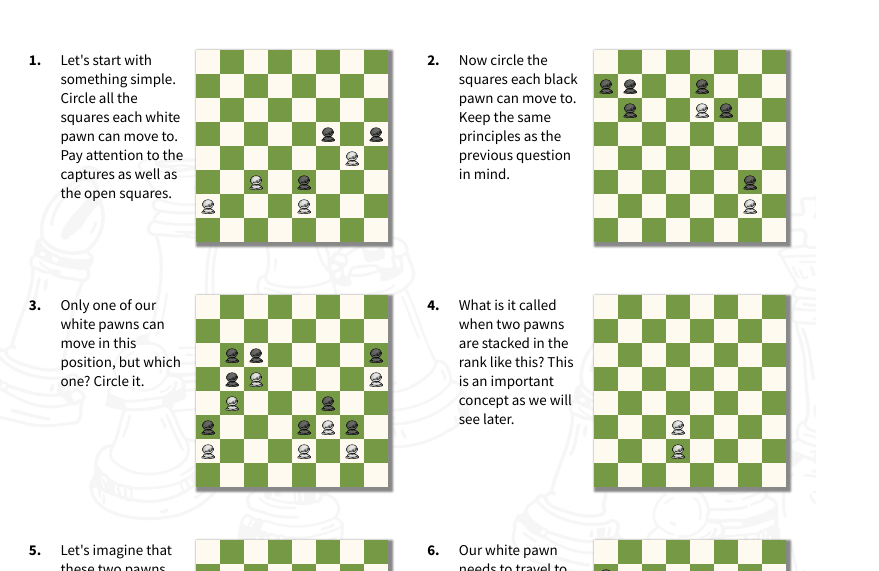
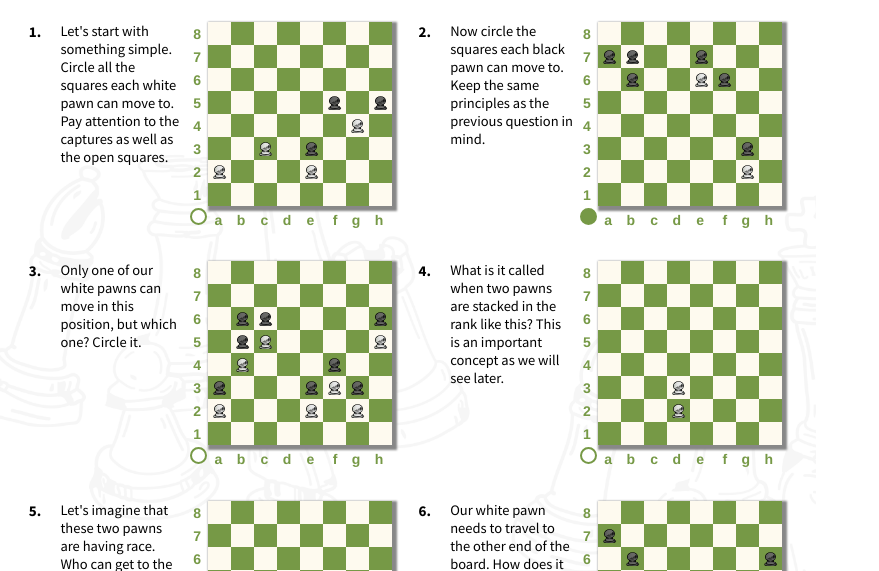
Before and after one commit to poftadeh/WorkSheetCreator, a plain HTML site: page index.html in a window 1280 px wide. Shown: the part 227-798 px from the top of the page, without its empty margins (0-879 px from the left). Drawn offline with Linux system fonts and the light colour scheme.

Commit message:
added coordinates and move indicators

```diff
--- a/css/chessboard-0.3.0.css
+++ b/css/chessboard-0.3.0.css
@@ -60,12 +60,14 @@
   font-family: "Helvetica Neue", Helvetica, Arial, sans-serif;
   font-size: 14px;
   position: absolute;
+  color:  #769946;
+  font-weight: 600;
 }
 .alpha-d2270 {
-  bottom: 1px;
-  right: 3px;
+  bottom: -22px;
+  right: 9px;
 }
 .numeric-fc462 {
-  top: 2px;
-  left: 2px;
+  top: 4px;
+  left: -15px;
 }
--- a/css/cms.css
+++ b/css/cms.css
@@ -17,6 +17,7 @@ body {
     background-image: url('../img/cmsback.png');
     background-repeat: no-repeat;
     background-size: contain;
+
 }
 
 .row p {
@@ -25,6 +26,7 @@ body {
     width: 1.5in;
     height: 1.75in;
     font-weight: 400;
+    font-size: 14.5px;
 }
 
 #topbar {
@@ -100,7 +102,8 @@ h2 span ~ span {
 }
 
 #content {
-    margin-top: 0.6in;
+  margin-top: 0.3in;
+  margin-bottom: 80px;
 }
 
 span {
@@ -109,7 +112,7 @@ span {
 
 .row {
     display: flex;
-    margin-bottom: 0.55in;
+    margin-bottom: 0.58in;
 }
 
 .row span {
@@ -118,7 +121,7 @@ span {
 }
 
 span~span {
-    margin-left: 0.4in;
+    margin-left: 0.22in;
 }
 
 .row:last-of-type {
@@ -127,6 +130,7 @@ span~span {
 
 .chessboard {
     width: 2.3in;
+    margin-left: 15px;
 }
 
 #footer {
@@ -152,3 +156,25 @@ span~span {
     padding: 0;
     display: block;
 }
+
+.white-to-move:after {
+  position: absolute;
+  content: "";
+  height: 13px;
+  width: 13px;
+  border: 2px solid #769946;
+  transform: translate(-18px, 2px);
+  border-radius: 50%;
+  background-color: white;
+}
+
+.black-to-move:after {
+  position: absolute;
+  content: "";
+  height: 13px;
+  width: 13px;
+  border: 2px solid #769946;
+  transform: translate(-18px, 2px);
+  border-radius: 50%;
+  background-color: #769946;
+}
--- a/css/styles.css
+++ b/css/styles.css
@@ -8,8 +8,6 @@ p {
     width: 300px;
     margin: 0;
     margin: 10px;
-
-
 }
 p ~ p {
 border: 2px solid green;
--- a/index.html
+++ b/index.html
@@ -31,26 +31,28 @@
         <div class="row">
             <span>1. </span>
             <p class="question"></p>
-            <div id="board1" class="chessboard"></div>
+            <div id="board1" class="chessboard white-to-move"></div>
             <span>2. </span>
             <p class="question"></p>
-            <div id="board2" class="chessboard"></div>
+            <div id="board2" class="chessboard black-to-move">
+
+            </div>
         </div>
         <div class="row">
             <span>3. </span>
             <p class="question"></p>
-            <div id="board3" class="chessboard"></div>
+            <div id="board3" class="chessboard white-to-move"></div>
             <span>4. </span>
             <p class="question"></p>
-            <div id="board4" class="chessboard"></div>
+            <div id="board4" class="chessboard white-to-move"></div>
         </div>
         <div class="row">
             <span>5. </span>
             <p class="question"></p>
-            <div id="board5" class="chessboard"></div>
+            <div id="board5" class="chessboard white-to-move"></div>
             <span>6. </span>
             <p class="question"></p>
-            <div id="board6" class="chessboard"></div>
+            <div id="board6" class="chessboard white-to-move"></div>
         </div>
     </div>
     <div id="footer">
--- a/js/populateBoards.js
+++ b/js/populateBoards.js
@@ -21,7 +21,7 @@ function generateSheet() {
         try {
             ChessBoard('board' + ((numPuzzles % boards.length) + 1), {
                 position: puzzles[numPuzzles].FEN,
-                showNotation: false,
+                //showNotation: false,
             });
         } catch(err) {
             alert("no more puzzles!");
--- a/js/puzzles.js
+++ b/js/puzzles.js
@@ -51,7 +51,7 @@ var puzzles = [{
         "Level": "Pawn",
         "Module": "Rook Moves",
         "FEN": "7R/8/8/3r4/8/8/8/8 w - -",
-        "Question": "Which rook has more squares it can travel to? Circle the answer: (White Rook/ Black Rook/Both the same)",
+        "Question": "Which rook has more squares it can travel to? The white rook, the black rook, or are they both equal?",
         "Answer": "Both the same"
     },
     {
@@ -317,7 +317,7 @@ var puzzles = [{
         "Level": "Knight",
         "Module": "Check",
         "FEN": "5B2/7N/4k3/8/3P4/5P2/4B1P1/RK5Q w - -",
-        "Question": "There are five ways to check the black king. Can you find them all?",
+        "Question": "There are six ways to check the black king. Can you find them all?",
         "Answer": "Ra5+, Nc5+, d5+, Bc4+, Qh3+"
     },
     {
@@ -387,7 +387,7 @@ var puzzles = [{
         "Level": "Knight",
         "Module": "Chess Notation",
         "FEN": "rn1r2k1/ppp2ppp/8/3P3q/5pb1/2PP1QP1/P1P1N2P/R1B1K2R w KQkq -",
-        "Question": "Play out this game by Paul Morphy then circle the pieces that are out of place on this board.\n1.e4 e5 2.f4 exf4 3.Bc4 d5 4.Bxd5 Nf6 5.Nc3 Bb4 6.d3 Nxd5 7.exd5 O-O 8.Qf3 Re8+ 9.Ne2 Bxc3+ 10.bxc3 Qh4+ 11.g3 Bg4",
+        "Question": "Play out this game by Paul Morphy then circle the pieces that are out of place on this board: \n1.e4 e5 2.f4 exf4 3.Bc4 d5 4.Bxd5 Nf6 5.Nc3 Bb4 6.d3 Nxd5 7.exd5 O-O 8.Qf3 Re8+ 9.Ne2 Bxc3+ 10.bxc3 Qh4+ 11.g3 Bg4",
         "Answer": "Rd8, Qh5"
     },
     {
@@ -401,14 +401,14 @@ var puzzles = [{
         "Level": "Knight",
         "Module": "Chess Notation",
         "FEN": "rnbqkb1r/pp3ppp/2p2n2/3pp3/2PPP3/2N2N2/PP3PPP/R1BQKB1R w KQkq -",
-        "Question": "Circle the piece that moves with the notation exd5 that captures a pawn.",
+        "Question": "Circle the piece that moves with the notation exd5.",
         "Answer": "pawn on e4"
     },
     {
         "Level": "Knight",
         "Module": "Chess Notation",
         "FEN": "8/R7/5k2/8/r2R4/8/R7/5K2 w - -",
-        "Question": "There are many rooks, but circle the one that moves with the notation Rdxa4. It's important to tell rooks apart for when you record your tournament games.",
+        "Question": "There are many rooks, but circle the one that moves with the notation Rdxa4. It's important to tell similar pieces apart when you record your tournament games.",
         "Answer": "rook on d4"
     },
     {
@@ -555,7 +555,7 @@ var puzzles = [{
         "Level": "Rook",
         "Module": "Checkmate in Two",
         "FEN": "2r2r1k/6pp/pqbpQb1N/1p2n3/4P3/2P1B3/PP3PPP/R4RK1 w - -",
-        "Question": "Should we take black's queen on b5, or do we have a better move here?",
+        "Question": "Should we take black's queen on b6, or do we have a better move here?",
         "Answer": "Qg8+"
     },
     {
```
